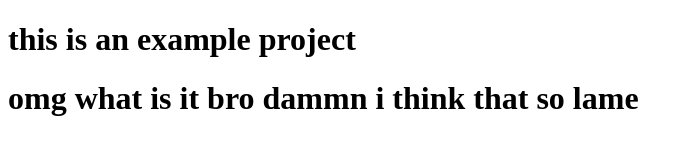
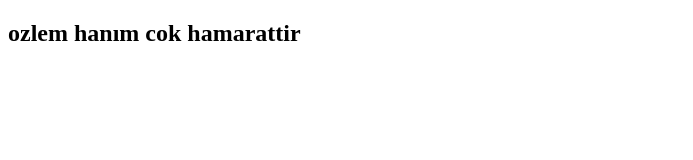
Before and after one commit to zeahus/my-first-project, a plain HTML site: page index.html in a window 1280 px wide. Shown: the whole page, without its empty margins (0-693 px from the left). Drawn offline with Linux system fonts and the light colour scheme.

Commit message:
index dosyasını degistim

```diff
--- a/index.html
+++ b/index.html
@@ -6,7 +6,7 @@
     <title>Document</title>
 </head>
 <body>
-    <h1>this is an example project  </h1>
-    <h1>omg what is it bro dammn i think that so lame</h1>
+
+    <h2>ozlem hanım cok hamarattir</h2>
 </body>
 </html>
```
Also changed, not shown: 1 other file.
